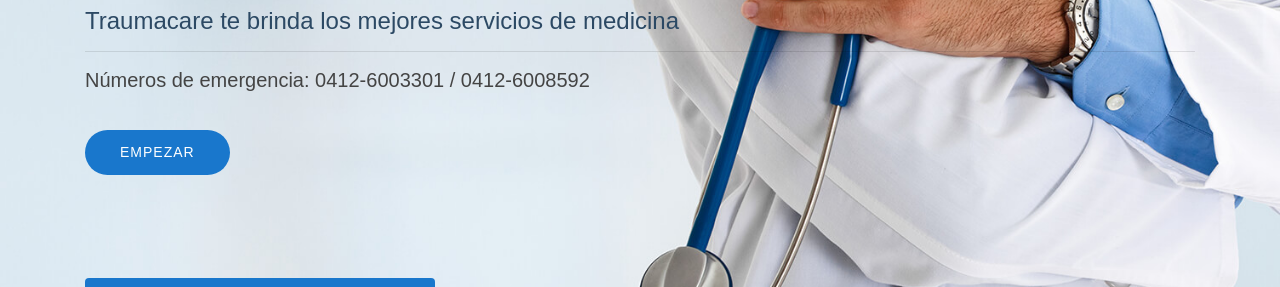
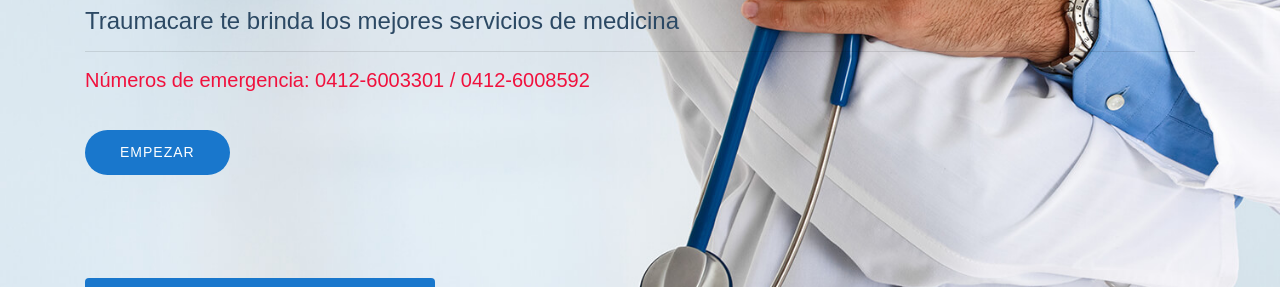
Before and after one commit to jesusaranguren675/WebTraumacare, a plain HTML site: page index.html in a window 1280 px wide. Shown: the part 302-589 px from the top of the page. Drawn offline with Linux system fonts and the light colour scheme.

Commit message:
Se añadio color rojo a la etiqueta que muestra los número de emergencia

```diff
--- a/assets/css/style.css
+++ b/assets/css/style.css
@@ -447,6 +447,10 @@ h1, h2, h3, h4, h5, h6 {
 /*--------------------------------------------------------------
 # Hero Section
 --------------------------------------------------------------*/
+.numero-emergencia {
+  color: #F0113D !important;
+}
+
 #hero {
   width: 100%;
   height: 90vh;
```
